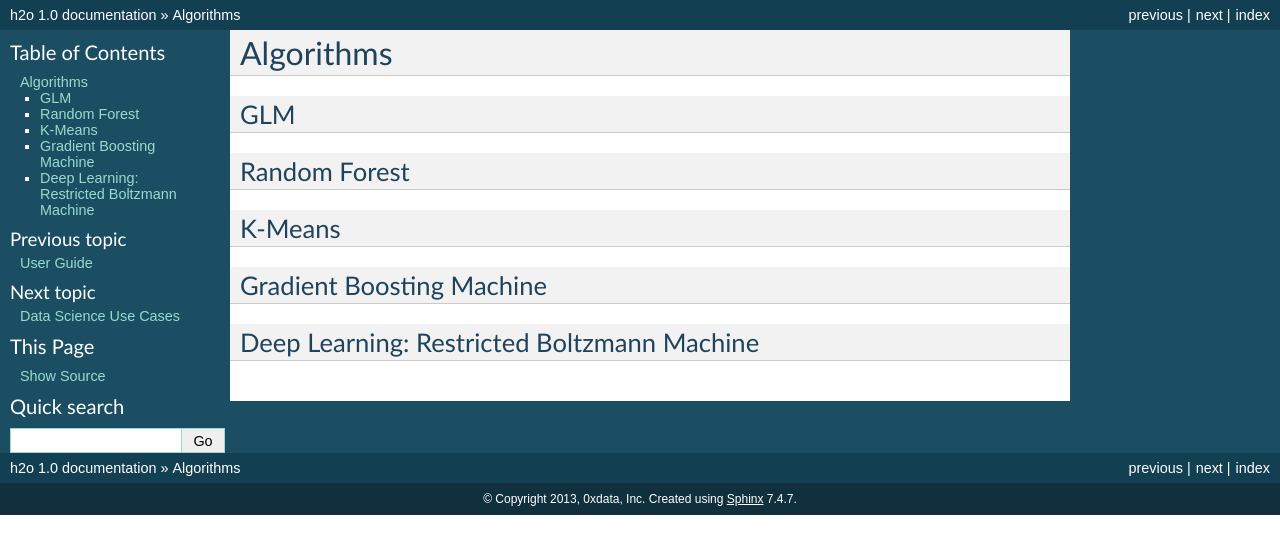
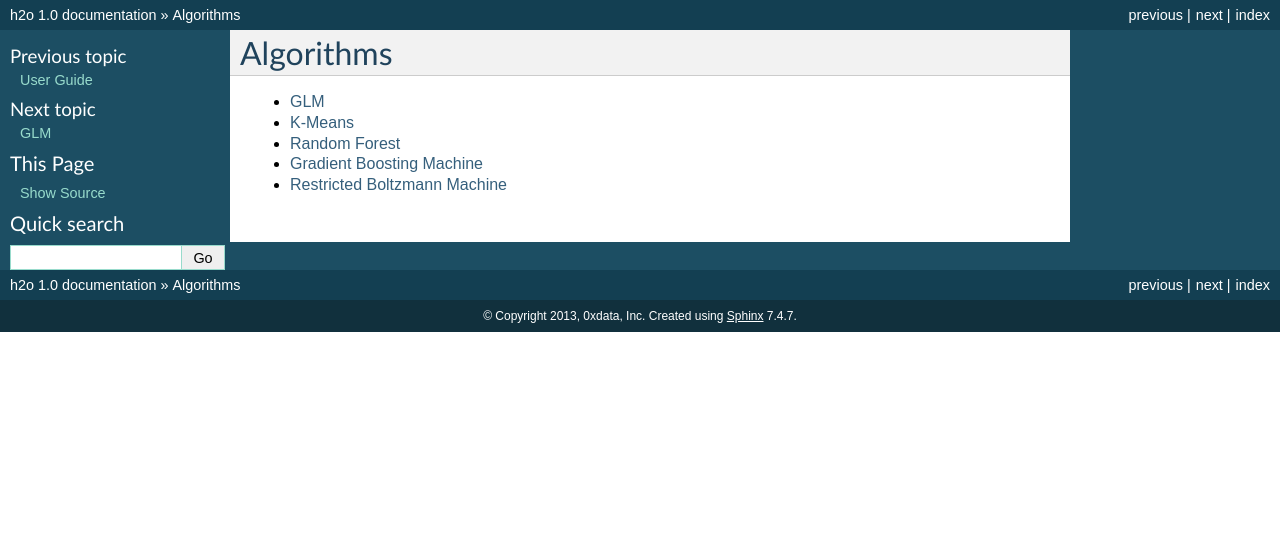
Before and after one commit to devinshields/h2odocs, a Sphinx documentation site: the page built from source/algorithms/top.rst, in a window 1280 px wide. Shown: the top 554 px of the page. Built offline with Sphinx 7.4.7, drawn with Linux system fonts in a browser that asks for light colours; formulas are drawn with MathJax 3.

Commit message:
created stubs for algos

```diff
--- /dev/null
+++ b/source/algorithms/gbm.rst
@@ -0,0 +1,3 @@
+
+Gradient Boosting Machine
+--------------------------
--- /dev/null
+++ b/source/algorithms/glm.rst
@@ -0,0 +1,3 @@
+
+GLM
+---
--- /dev/null
+++ b/source/algorithms/kmeans.rst
@@ -0,0 +1,3 @@
+
+K-Means
+-------
--- /dev/null
+++ b/source/algorithms/rbm.rst
@@ -0,0 +1,3 @@
+
+Restricted Boltzmann Machine
+-----------------------------
--- /dev/null
+++ b/source/algorithms/rf.rst
@@ -0,0 +1,3 @@
+
+Random Forest
+-------------
--- a/source/algorithms/top.rst
+++ b/source/algorithms/top.rst
@@ -2,18 +2,11 @@
 Algorithms
 =============
 
-GLM
----
+.. toctree::
+   :maxdepth: 2
 
-Random Forest
--------------
-
-K-Means
--------
-
-Gradient Boosting Machine
---------------------------
-
-
-Deep Learning: Restricted Boltzmann Machine
--------------------------------------------
+   glm
+   kmeans
+   rf
+   gbm
+   rbm
```
